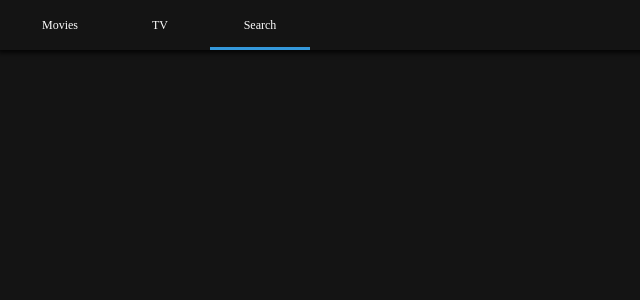
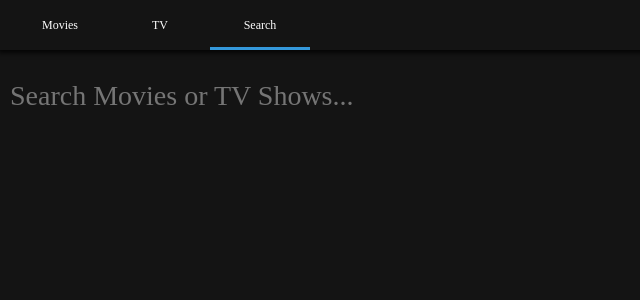
Before and after one commit to cwadven/react-nomad, a React (Create React App) app: page /search in a window 1280 px wide. Shown: the top 300 px of the page, without its empty margins (0-640 px from the left). Built offline with nearby package versions, Linux system fonts and the light colour scheme.

Commit message:
feat: SearchPresenter, SearchContainer Change
- prevent to refresh browser with e.preventDefault();
- update Search Term Value -> onChange used
- show searched items with Section Component

```diff
--- a/src/Routes/Search/SearchContainer.js
+++ b/src/Routes/Search/SearchContainer.js
@@ -3,43 +3,52 @@
 import { movieApi, tvApi } from '../../api';
 
 const SearchContainer = () => {
-    const [movie_result_set, setMovieResultSet] = useState(null);
-    const [tv_result_set, setTVResultSet] = useState(null);
-    const [search_term, setSearchTerm] = useState('');
+    const [movieResult, setMovieResult] = useState(null);
+    const [tvResult, setTVResult] = useState(null);
+    const [searchTerm, setSearchTerm] = useState('');
 
     const [error, setError] = useState(null);
     const [loading, setLoading] = useState(false);
 
-    const handleSubmit = async () => {
-        if (search_term !== '') {
+    const searchByTerm = async () => {
+        setLoading(true);
         try {
-                setLoading(true);
-
             const {
                 data: { results: results_movie_result_set },
-                } = await movieApi.search(search_term);
+            } = await movieApi.search(searchTerm);
             const {
                 data: { results: results_tv_result_set },
-                } = await tvApi.search(search_term);
+            } = await tvApi.search(searchTerm);
 
-                setMovieResultSet(results_movie_result_set);
-                setTVResultSet(results_tv_result_set);
+            setMovieResult(results_movie_result_set);
+            setTVResult(results_tv_result_set);
         } catch (err) {
             setError("Can't find results.");
         } finally {
             setLoading(false);
         }
+    };
+
+    const handleSubmit = event => {
+        event.preventDefault();
+        if (searchTerm !== '') {
+            searchByTerm();
         }
+    };
+
+    const updateTerm = event => {
+        setSearchTerm(event.target.value);
     };
 
     return (
         <SearchPresenter
-            movie_result_set={movie_result_set}
-            tv_result_set={tv_result_set}
-            search_term={search_term}
+            movieResult={movieResult}
+            tvResult={tvResult}
+            searchTerm={searchTerm}
             error={error}
             loading={loading}
             handleSubmit={handleSubmit}
+            updateTerm={updateTerm}
         />
     );
 };
--- a/src/Routes/Search/SearchPresenter.js
+++ b/src/Routes/Search/SearchPresenter.js
@@ -1,23 +1,72 @@
 import React from 'react';
 import PropTypes from 'prop-types';
 import styled from 'styled-components';
+import Loader from '../../Components/Loader';
+import Section from '../../Components/Section';
+
+const Container = styled.div`
+    padding: 0px 10px;
+`;
+
+const Form = styled.form`
+    margin-bottom: 50px;
+    width: 100%;
+`;
+
+const Input = styled.input`
+    all: unset;
+    font-size: 28px;
+    width: 100%;
+`;
 
 const SearchPresenter = ({
-    movieResults,
-    tvResults,
+    movieResult,
+    tvResult,
     loading,
     error,
     searchTerm,
     handleSubmit,
-}) => null;
+    updateTerm,
+}) => (
+    <Container>
+        <Form onSubmit={handleSubmit}>
+            <Input
+                placeholder="Search Movies or TV Shows..."
+                value={searchTerm}
+                onChange={updateTerm}
+            />
+        </Form>
+        {loading ? (
+            <Loader />
+        ) : (
+            <>
+                {movieResult && movieResult.length > 0 && (
+                    <Section title="Movie Result">
+                        {movieResult.map(movie => (
+                            <span key={movie.id}>{movie.title}</span>
+                        ))}
+                    </Section>
+                )}
+                {tvResult && tvResult.length > 0 && (
+                    <Section title="TV Show Result">
+                        {tvResult.map(show => (
+                            <span key={show.id}>{show.name}</span>
+                        ))}
+                    </Section>
+                )}
+            </>
+        )}
+    </Container>
+);
 
 SearchPresenter.propTypes = {
-    movieResults: PropTypes.array,
-    tvResults: PropTypes.array,
+    movieResult: PropTypes.array,
+    tvResult: PropTypes.array,
     loading: PropTypes.bool.isRequired,
     searchTerm: PropTypes.string,
+    error: PropTypes.string,
     handleSubmit: PropTypes.func.isRequired,
-    error: PropTypes.string,
+    updateTerm: PropTypes.func.isRequired,
 };
 
 export default SearchPresenter;
```
Lines whose indentation alone changed are shown as unchanged.
